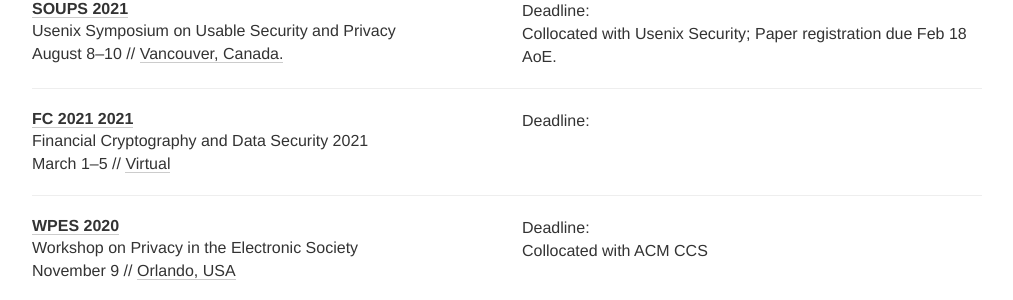
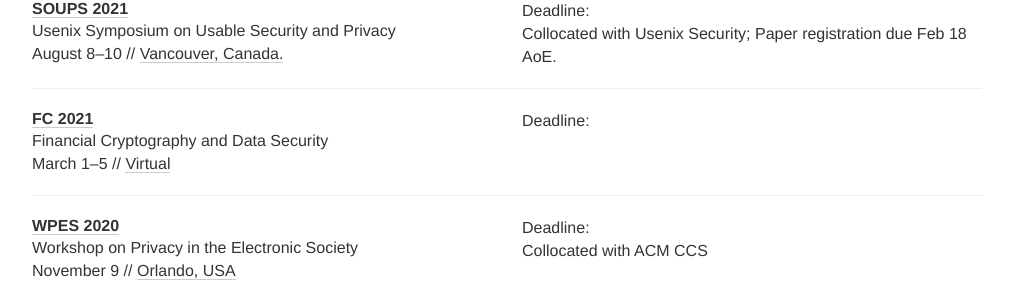
Before and after one commit to sec-deadlines/sec-deadlines.github.io, a Jekyll site: the page built from index.html, in a window 1280 px wide and 900 px high, scrolled down 1182 px. Shown: the part 150-450 px from the top of the window, without its empty margins (133-1146 px from the left). Built offline with Jekyll 4.4.1, drawn with Linux system fonts in a browser that asks for light colours; nearby versions of some CDN libraries; comment, search, counter and statistics services are not loaded.

Commit message:
Clean up FC name

```diff
--- a/_data/conferences.yml
+++ b/_data/conferences.yml
@@ -112,8 +112,8 @@
   place: Vancouver, Canada.
   tags: [SEC, PRIV]
 
-- name: FC 2021
-  description: Financial Cryptography and Data Security 2021
+- name: FC
+  description: Financial Cryptography and Data Security
   year: 2021
   link: https://fc21.ifca.ai/index.php
   deadline: "2020-09-17 23:59"
```
